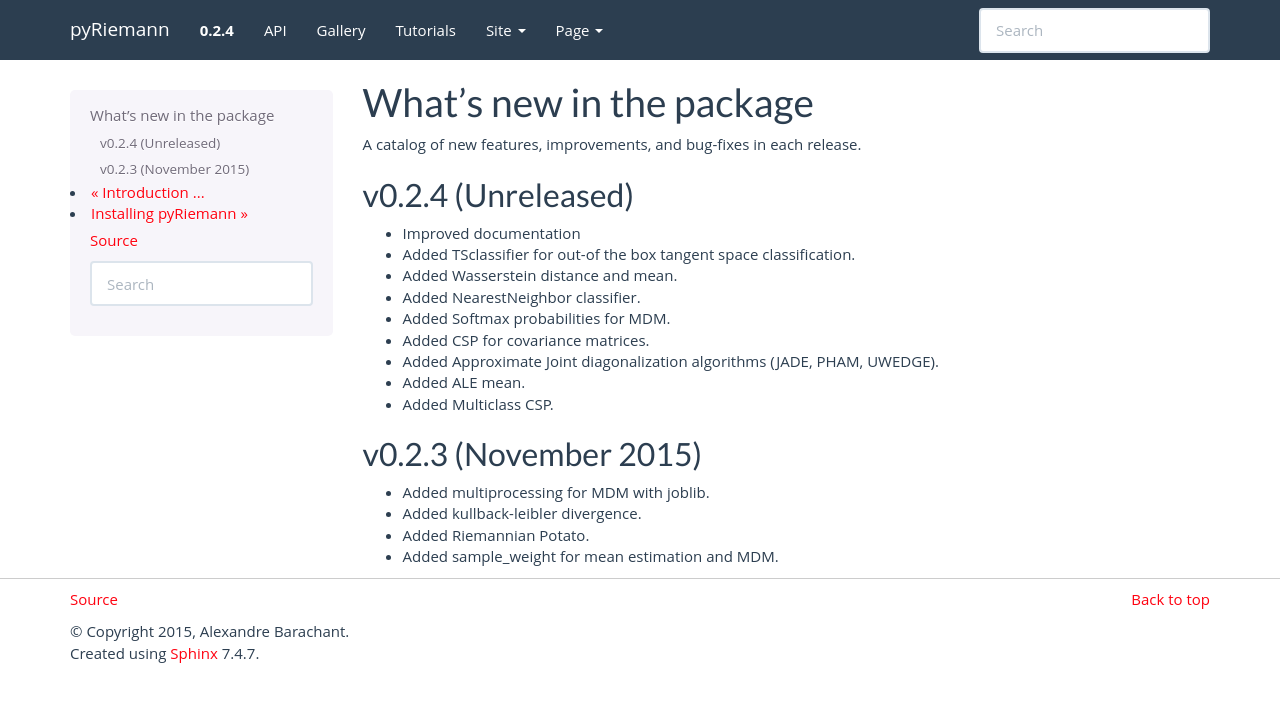
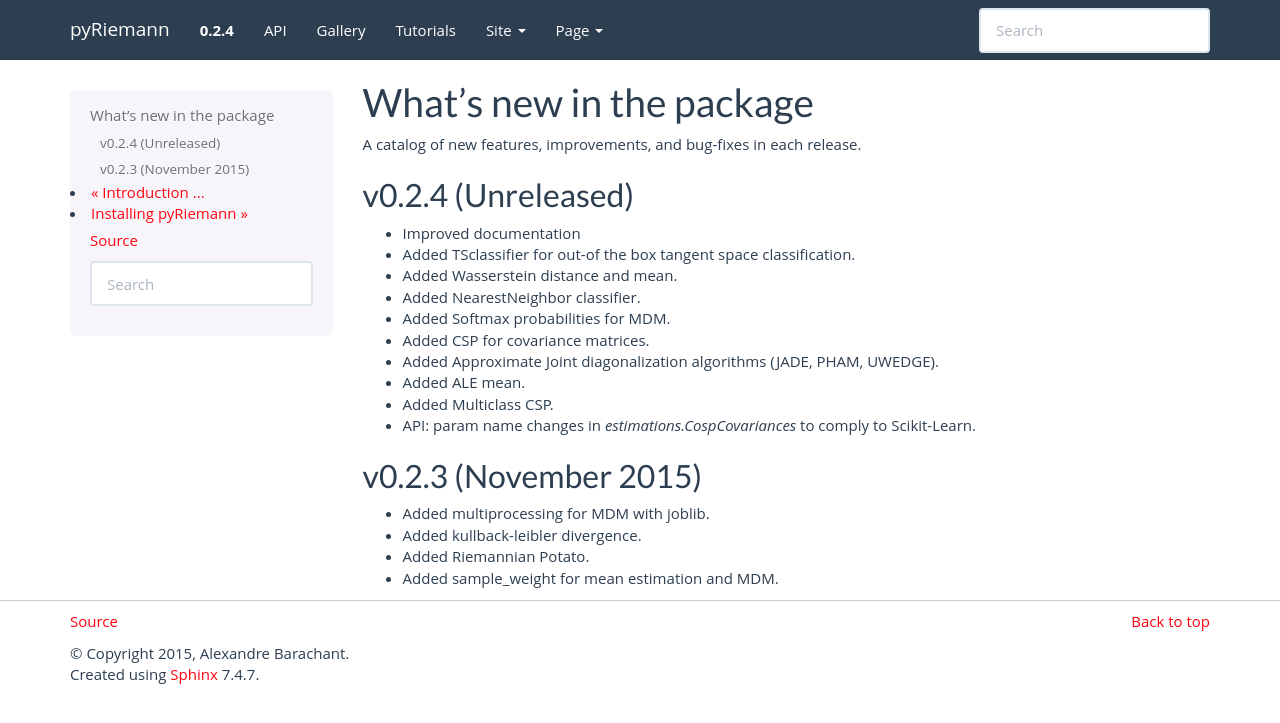
Before and after one commit to pyRiemann/pyRiemann, a Sphinx documentation site: the page built from doc/whatsnew.rst, in a window 1280 px wide. Shown: the top 723 px of the page. Built offline with Sphinx 7.4.7, drawn with Linux system fonts in a browser that asks for light colours; pages that are not in the unit, such as notebooks, are missing from menus.

Commit message:
ENH: whats new

```diff
--- a/doc/whatsnew.rst
+++ b/doc/whatsnew.rst
@@ -28,6 +28,8 @@ v0.2.4 (Unreleased)
 
 - Added Multiclass CSP.
 
+- API: param name changes in `estimations.CospCovariances` to comply to Scikit-Learn.
+
 v0.2.3 (November 2015)
 ----------------------
 
```
